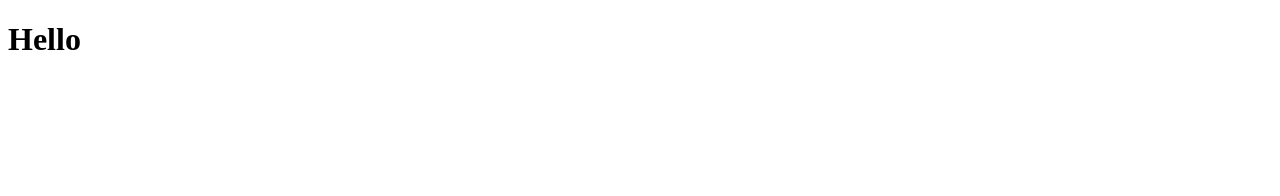
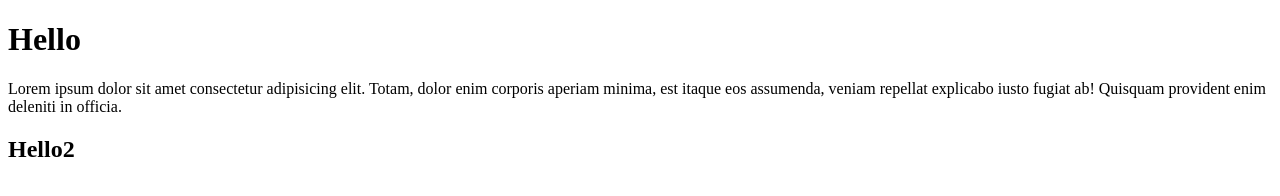
Before and after one commit to tiboo2000/d-pot_cours, a plain HTML site: page index.html in a window 1280 px wide. Drawn offline with Linux system fonts and the light colour scheme.

Commit message:
deuxième

```diff
--- a/index.html
+++ b/index.html
@@ -7,5 +7,7 @@
 </head>
 <body>
     <h1>Hello</h1>
+    <p>Lorem ipsum dolor sit amet consectetur adipisicing elit. Totam, dolor enim corporis aperiam minima, est itaque eos assumenda, veniam repellat explicabo iusto fugiat ab! Quisquam provident enim deleniti in officia.</p>
+    <h2>Hello2</h2>
 </body>
 </html>
```
